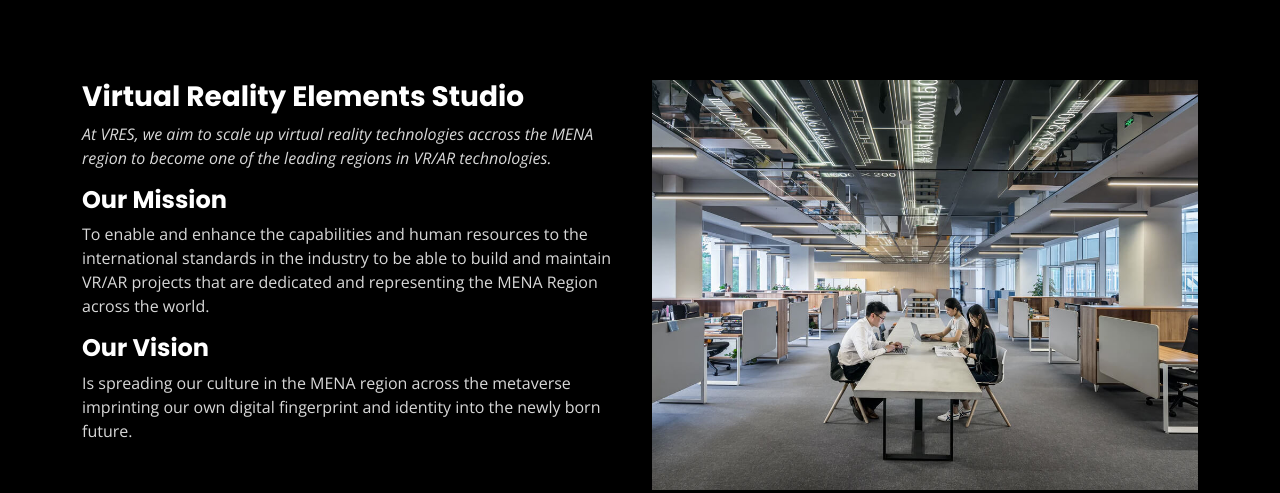
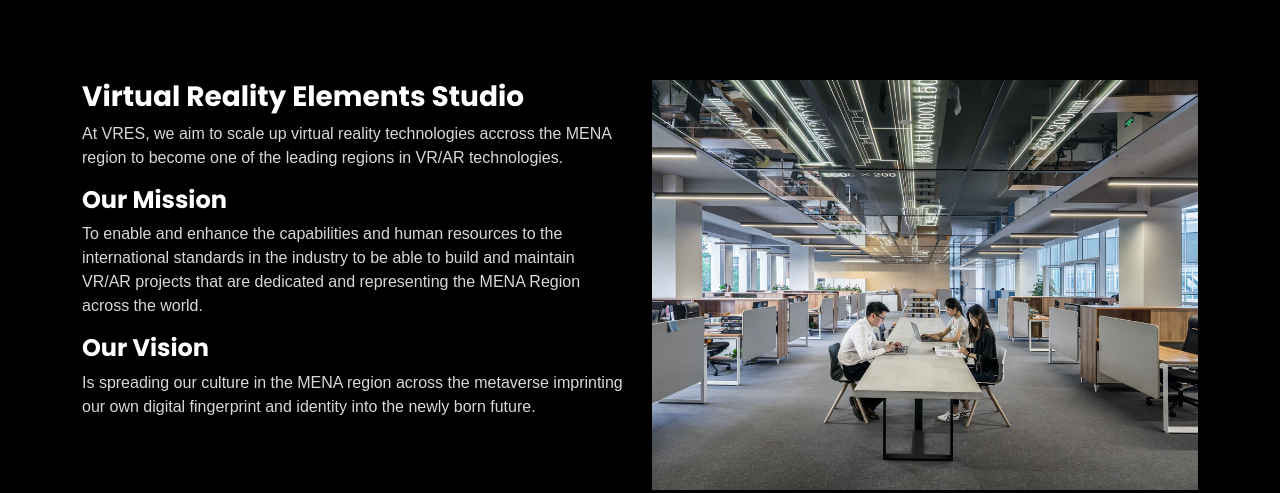
Before and after one commit to MuhyeAlRaie/vres, a plain HTML site: page index.html in a window 1280 px wide. Shown: the part 780-1273 px from the top of the page. Drawn offline with nearby package versions, Linux system fonts and the light colour scheme.

Commit message:
change font-family in about section

```diff
--- a/assets/css/style.css
+++ b/assets/css/style.css
@@ -496,7 +496,7 @@ section {
 }
 
 .about .content p {
-
+  font-family: 'Oswald', sans-serif !important;;
   color: #d8d8d8;
 }
 
--- a/index.html
+++ b/index.html
@@ -106,7 +106,7 @@
           </div>
           <div class="col-lg-6 pt-4 pt-lg-0 order-2 order-lg-1 content" data-aos="fade-right" data-aos-delay="100">
             <h3>Virtual Reality Elements Studio</h3>
-            <p class="fst-italic">
+            <p>
               At VRES, we aim to scale up virtual reality technologies accross the MENA region to become one of the leading regions in VR/AR technologies.
             </p>
             <h2>Our Mission</h2>
```
